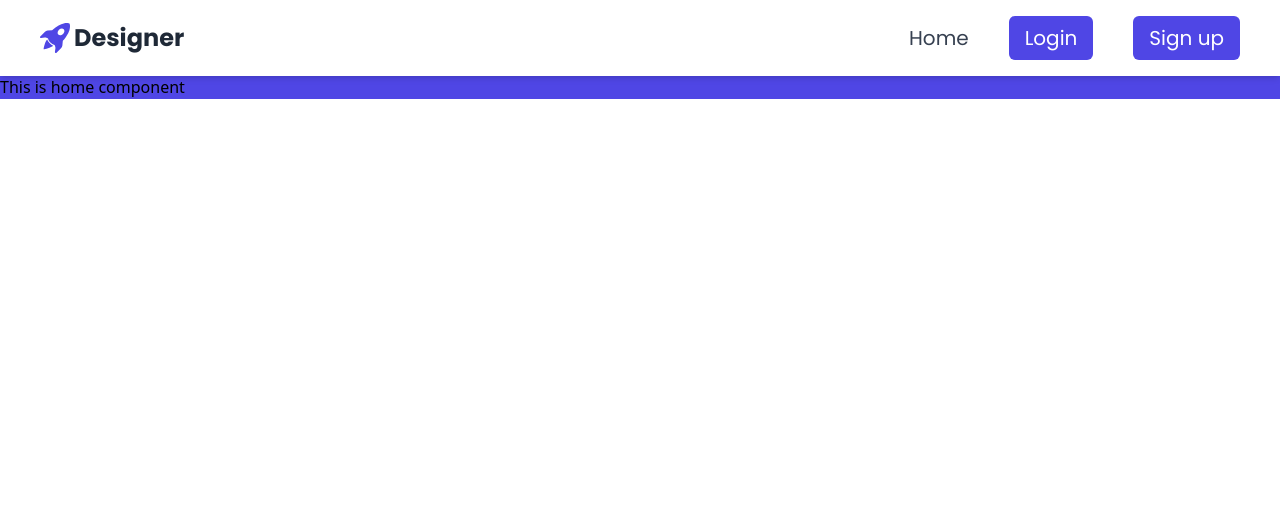
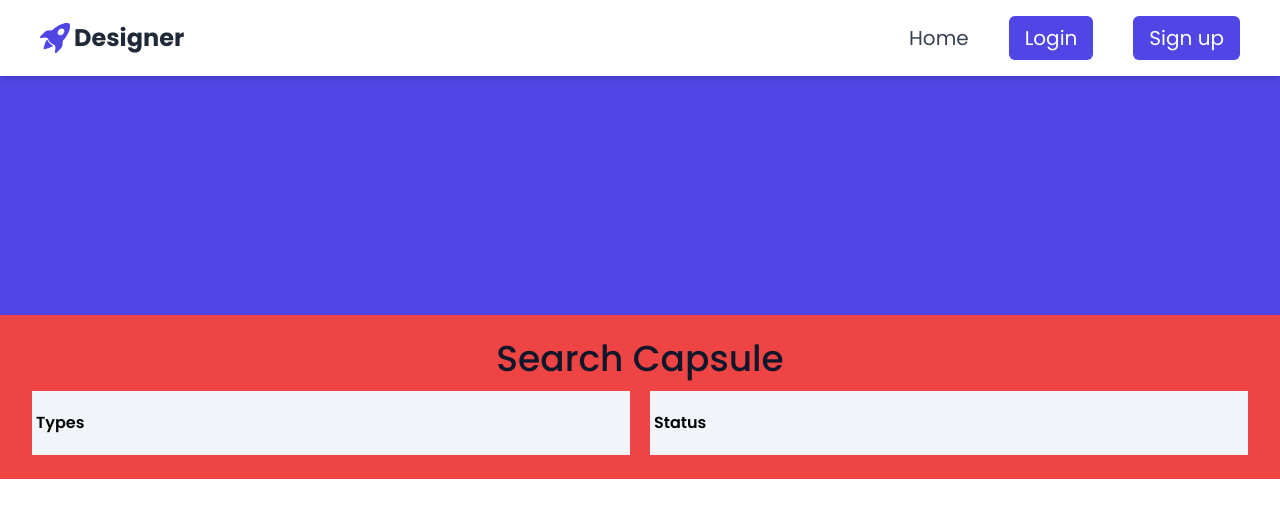
Before and after one commit to siam-craft/Siam-Frontend-Developer, a React (Vite) app: page / in a window 1280 px wide. Shown: the top 518 px of the page. Built offline with nearby package versions, Linux system fonts and the light colour scheme.

Commit message:
custom dropdown component

```diff
--- a/src/components/Button.jsx
+++ /dev/null
@@ -1,13 +0,0 @@
-import React from 'react';
-
-const Button = ({ children, buttonClick }) => (
-  <button
-    onClick={(e) => buttonClick(e)}
-    className="bg-indigo-600 hover:bg-indigo-500 duration-150 px-4 py-2 font-[Poppins] text-white text-md md:text-xl rounded-md block mb-5 md:mb-0"
-    type="button"
-  >
-    {children}
-  </button>
-);
-
-export default Button;
--- /dev/null
+++ b/src/components/DropDown.jsx
@@ -0,0 +1,48 @@
+import React, { useState } from 'react';
+
+const DropDown = ({ data, filterBy }) => {
+  const [openTypeMenu, setOpenTypeMenu] = useState(false);
+  const [targetListItem, setTargetListItem] = useState('');
+
+  return (
+    <div>
+      <div
+        className="bg-slate- text-slate-800. font-[Poppins] py-5 font-semibold px-1 bg-slate-100"
+        onClick={() => {
+          setOpenTypeMenu(!openTypeMenu);
+        }}
+      >
+        {filterBy}
+      </div>
+
+      {targetListItem && (
+        <ul>
+          <li className="px-1 py-3  border-b-[1px] border-rose-100">
+            {targetListItem}
+          </li>
+        </ul>
+      )}
+
+      {openTypeMenu ? (
+        <ul className="mt-2 bg-rose-50 max-h-28 overflow-y-auto">
+          <hr />
+          {data.map((list) => (
+            <li
+              onClick={(e) => {
+                setTargetListItem(e?.target?.innerHTML);
+                setOpenTypeMenu(!openTypeMenu);
+              }}
+              className="px-1 py-3 border border-b-[1px] border-rose-100"
+            >
+              {list.name}
+            </li>
+          ))}
+        </ul>
+      ) : (
+        ''
+      )}
+    </div>
+  );
+};
+
+export default DropDown;
--- a/src/components/Nav.jsx
+++ b/src/components/Nav.jsx
@@ -18,7 +18,7 @@ const Nav = () => {
   };
 
   return (
-    <nav>
+    <nav className="shadow-md">
       <div className="shadow-md w-full fixed top-0 left-0">
         <div className="md:flex md:items-center md:justify-between bg-white py-4 md:px-10 px-7">
           <div className="font-[Poppins] font-bold text-2xl cursor-pointer  flex items-center text-gray-800">
@@ -29,13 +29,13 @@ const Nav = () => {
           </div>
           <div
             onClick={handleClick}
-            className="text-3xl absolute right-8 top-6 cursor-pointer md:hidden"
+            className="text-3xl absolute right-8 top-5 cursor-pointer md:hidden"
             role="presentation"
           >
             {open ? <GrFormClose /> : <BiMenu />}
           </div>
           <ul
-            className={`md:flex md:items-center md:gap-10 font-[Poppins] md:pb-0 pb-16 absolute md:static bg-white md:z-auto z-[-1] top-0 left-0 w-full md:w-auto md:pl-0 pl-9 transition-all duration-500 ease-in border-  ${
+            className={`md:flex md:items-center md:gap-10 font-[Poppins] shadow-md md:shadow-none md:pb-0 pb-16 absolute md:static bg-white md:z-auto z-[-1] top-0 left-0 w-full md:w-auto md:pl-0 pl-9 transition-all duration-500 ease-in  ${
               open ? 'top-16' : 'top-[-400px]'
             }`}
           >
--- /dev/null
+++ b/src/components/SearchBox.jsx
@@ -0,0 +1,69 @@
+import React from 'react';
+import DropDown from './DropDown';
+
+const SearchBox = () => {
+  const typesItem = [
+    {
+      id: 1,
+      name: 'Bangladesh',
+      value: 'bangladesh',
+    },
+    {
+      id: 2,
+      name: 'India',
+      value: 'india',
+    },
+    {
+      id: 3,
+      name: 'Pakistan',
+      value: 'pakistan',
+    },
+    {
+      id: 4,
+      name: 'Nepal',
+      value: 'nepal',
+    },
+  ];
+
+  const statusItem = [
+    {
+      id: 1,
+      name: 'Active',
+      value: 'active',
+    },
+    {
+      id: 2,
+      name: 'Unused',
+      value: 'unused',
+    },
+    {
+      id: 3,
+      name: 'Example 1',
+      value: 'example1',
+    },
+    {
+      id: 4,
+      name: 'Example 2',
+      value: 'example2',
+    },
+    {
+      id: 5,
+      name: 'Example 3',
+      value: 'example3',
+    },
+  ];
+
+  return (
+    <div className="md:py-6 py-2 px-8 bg-red-500">
+      <h2 className="text-center md:text-4xl text-2xl font-[Poppins] font-medium text-slate-900 mb-1 md:mb-3">
+        Search Capsule
+      </h2>
+      <div className="grid grid-cols-1 md:grid-cols-2 gap-5">
+        <DropDown data={typesItem} filterBy="Types" />
+        <DropDown data={statusItem} filterBy="Status" />
+      </div>
+    </div>
+  );
+};
+
+export default SearchBox;
--- a/src/views/Home.jsx
+++ b/src/views/Home.jsx
@@ -1,7 +1,11 @@
 import React from 'react';
+import SearchBox from '../components/SearchBox';
 
 const Home = () => (
-  <div className="bg-indigo-600  w-full">This is home component</div>
+  <>
+    <div className="bg-indigo-600 px-10 py-9 h-[30vh]  w-full" />
+    <SearchBox />
+  </>
 );
 
 export default Home;
```
Also changed, not shown: .eslintrc.cjs.
